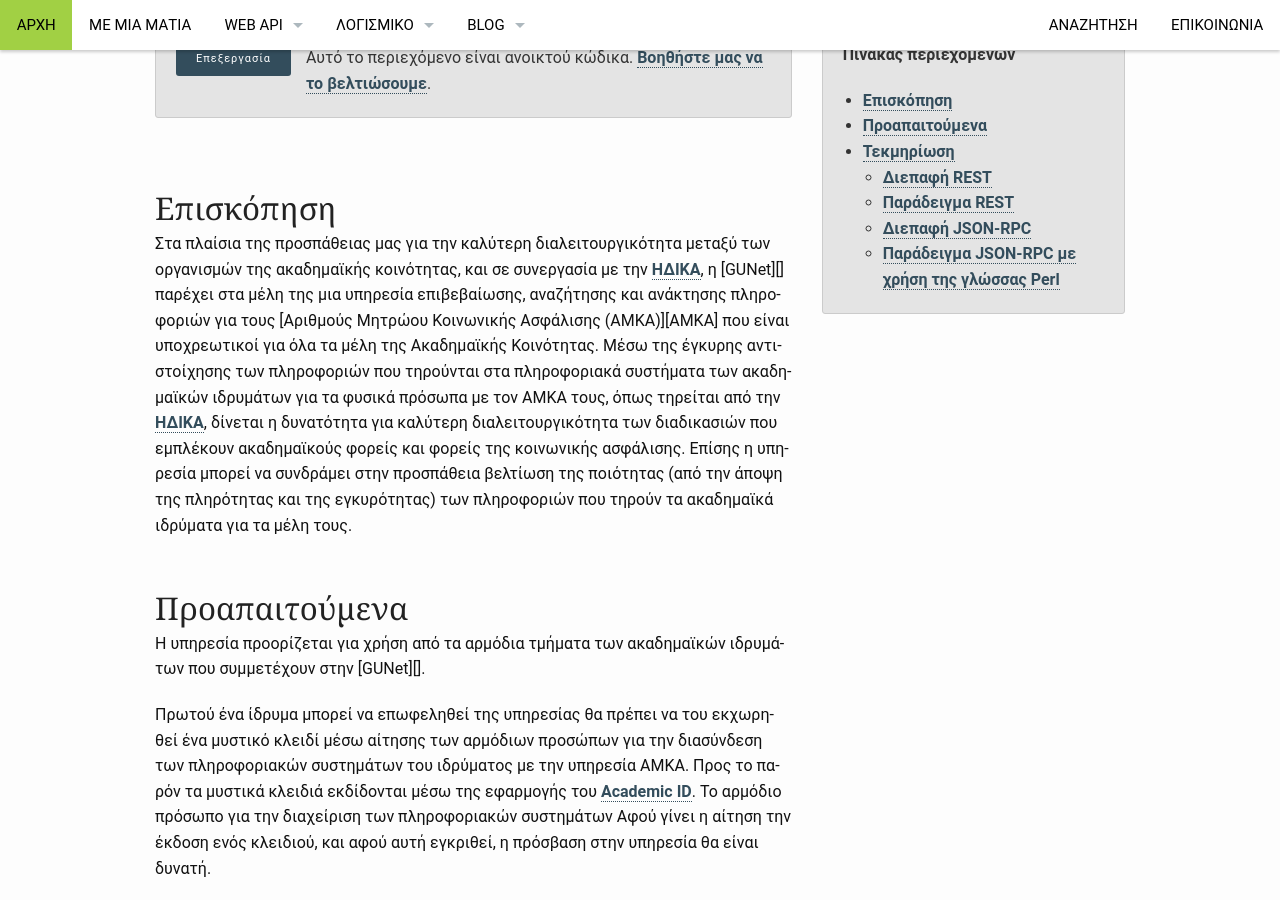
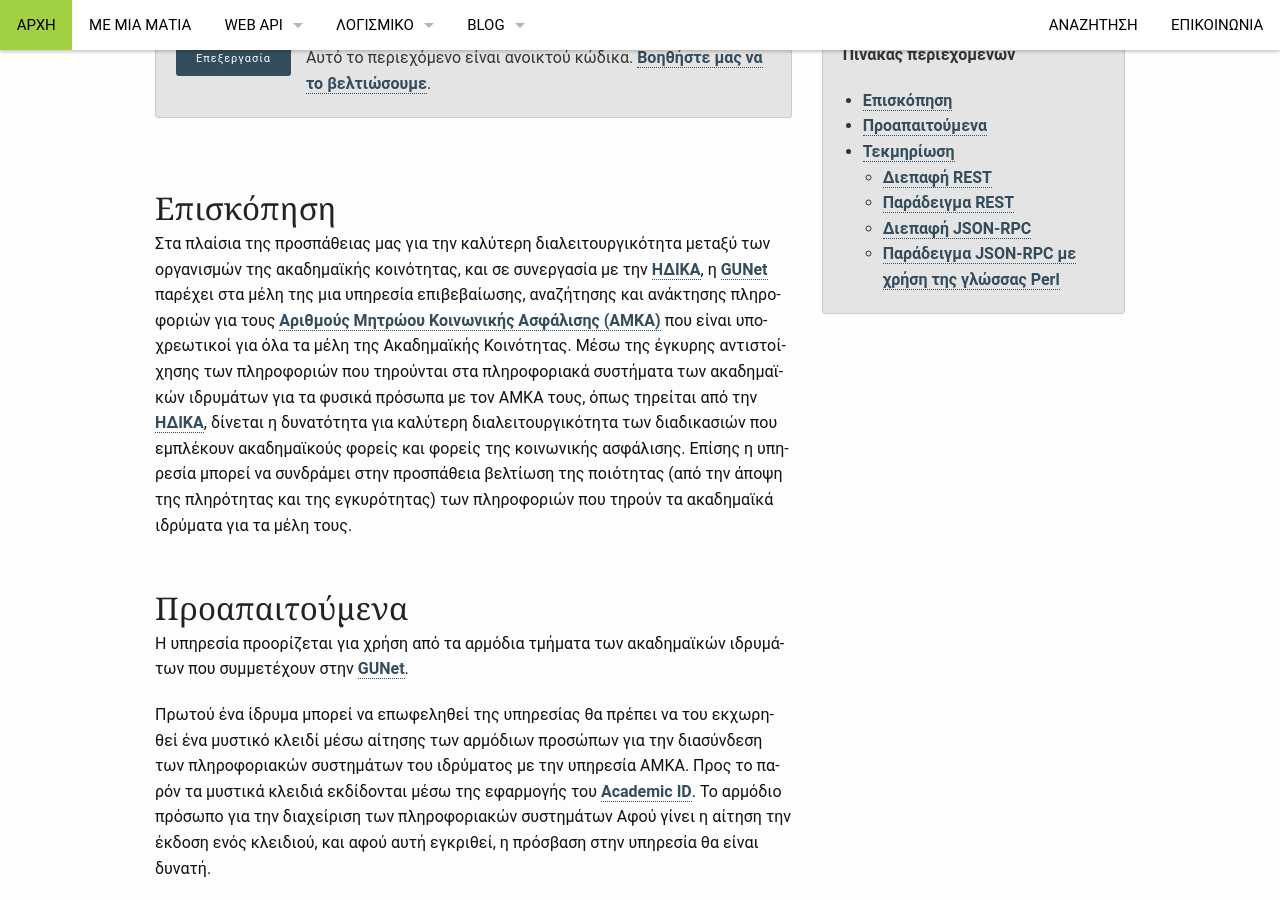
Before and after one commit to kouk/gunet.github.io, a Jekyll site: the page built from _apis/amka-services.md, in a window 1280 px wide and 900 px high, scrolled down 541 px. Built offline with Jekyll 4.4.1, drawn with Linux system fonts in a browser that asks for light colours; some of the changed lines change nothing that is shown.

Commit message:
fix links in AMKA doc

```diff
--- a/_apis/amka-services.md
+++ b/_apis/amka-services.md
@@ -31,7 +31,7 @@ permalink: "/apis/amka-services/"
 Στα πλαίσια της προσπάθειας μας για την καλύτερη διαλειτουργικότητα
 μεταξύ των οργανισμών της ακαδημαϊκής κοινότητας, και σε συνεργασία με την
 [ΗΔΙΚΑ][], η [GUNet][] παρέχει στα μέλη της μια υπηρεσία επιβεβαίωσης, αναζήτησης και ανάκτησης πληροφοριών
-για τους [Αριθμούς Μητρώου Κοινωνικής Ασφάλισης (ΑΜΚΑ)][ΑΜΚΑ] που είναι υποχρεωτικοί για όλα τα μέλη της Ακαδημαϊκής Κοινότητας.
+για τους [Αριθμούς Μητρώου Κοινωνικής Ασφάλισης (ΑΜΚΑ)][AMKA] που είναι υποχρεωτικοί για όλα τα μέλη της Ακαδημαϊκής Κοινότητας.
 Μέσω της έγκυρης αντιστοίχησης των πληροφοριών που τηρούνται στα πληροφοριακά συστήματα
 των ακαδημαϊκών ιδρυμάτων για τα φυσικά πρόσωπα με τον ΑΜΚΑ τους, όπως τηρείται
 από την [ΗΔΙΚΑ][], δίνεται η δυνατότητα για καλύτερη διαλειτουργικότητα των
@@ -132,17 +132,17 @@ JSON-RPC κάνοντας χρήση της γλώσσας Perl. Υποθέτο
 
     TODO
 
- [AMKA]: http://amka.gr/
- [JSON-RPC]: http://jsonrpc.org/
- [ΗΔΙΚΑ]: http://www.idika.gr
- [REST]: http://wikipedia.org/wiki/REST
- [Academic ID]: /apis/academicid/
- [amka-rest-doc]: http://docs.amkaservices.apiary.io/
- [amka-jsonrpc-doc]: https://github.com/gunet/amka-services-spec/blob/master/docs/jsonrpc.md
- [specsrepo]: http://github.com/gunet/amka-services-specs/
- [jsonrpc]: http://www.wikipedia.org/wiki/JSON-RPC
- [jsonrpcspec]: http://www.jsonrpc.org/specification
- [JSON]: http://www.ietf.org/rfc/rfc4627.txt
+ [AMKA]: http://amka.gr/ "Αριθμός μητρώου κοινωνικών ασφαλίσεων"
+ [JSON-RPC]: http://jsonrpc.org/ "κεντρική σελίδα για τοJSON-RPC"
+ [ΗΔΙΚΑ]: http://www.idika.gr "ΗΔΙΚΑ: Ηλεκτρονική Διακυβέρνηση Κοινωνικής Ασφάλισης"
+ [REST]: http://wikipedia.org/wiki/REST "Representational State Transfer (Wikipedia)"
+ [Academic ID]: /apis/academicid/ "GUNet: υπηρεσία AcademicID"
+ [amka-rest-doc]: http://docs.amkaservices.apiary.io/ "Τεκμηρίωση διεπαφής REST για την υπηρεσία AMKA"
+ [amka-jsonrpc-doc]: https://github.com/gunet/amka-services-spec/blob/master/docs/jsonrpc.md "Τεκμηρίωση διεπαφής JSON-RPC για την υπηρεσία AMKA"
+ [specsrepo]: http://github.com/gunet/amka-services-specs/ "Προδιαγραφές για τα API της υπηρεσίας ΑΜΚΑ"
+ [jsonrpcspec]: http://www.jsonrpc.org/specification "Προδιαγραφές για την έκδοση 2.0 του JSON-RPC"
+ [JSON]: http://www.ietf.org/rfc/rfc4627.txt "RFC4627: Javascript Object Notation"
+ [GUNet]: http://gunet.gr "Ακαδημαϊκό διαδίκτυο (GUNet)"
 
 </div><!-- /.medium-8.columns -->
 </div><!-- /.row -->
```
